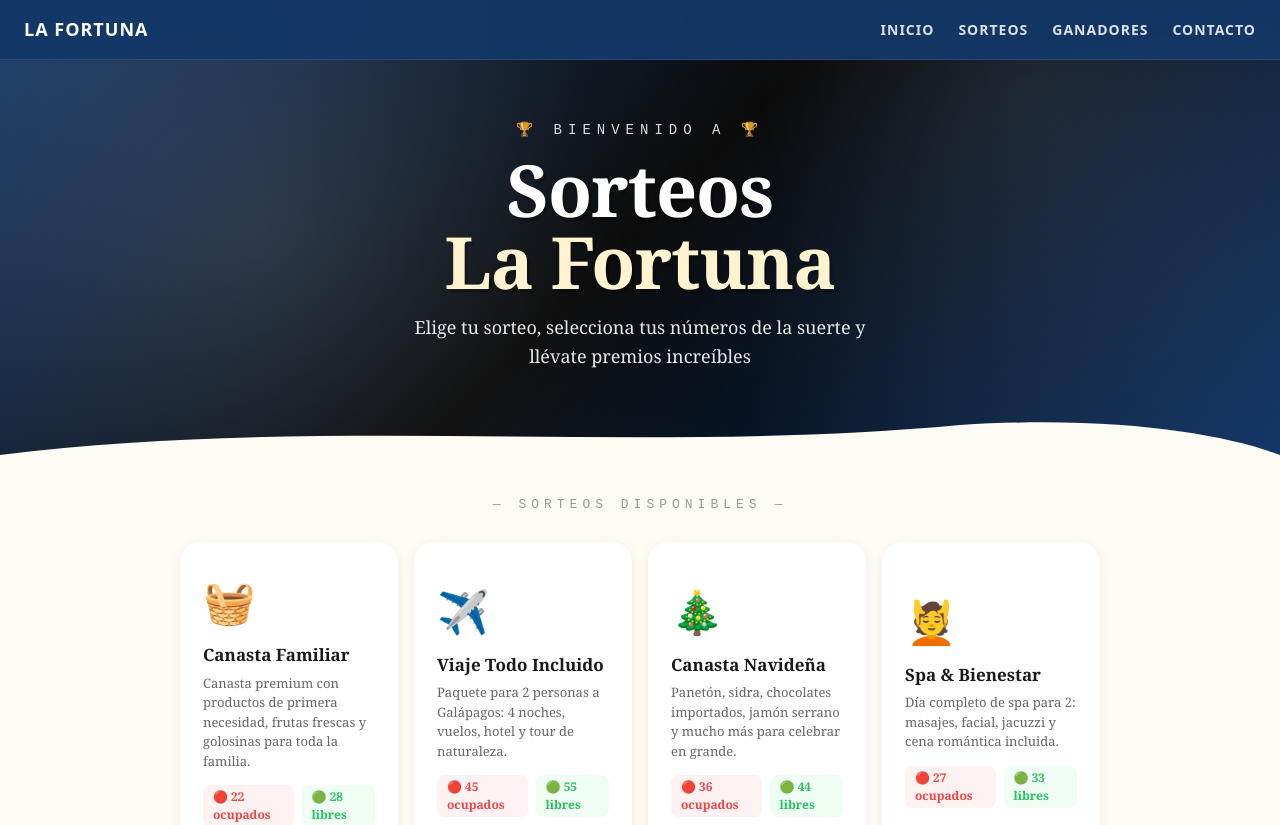
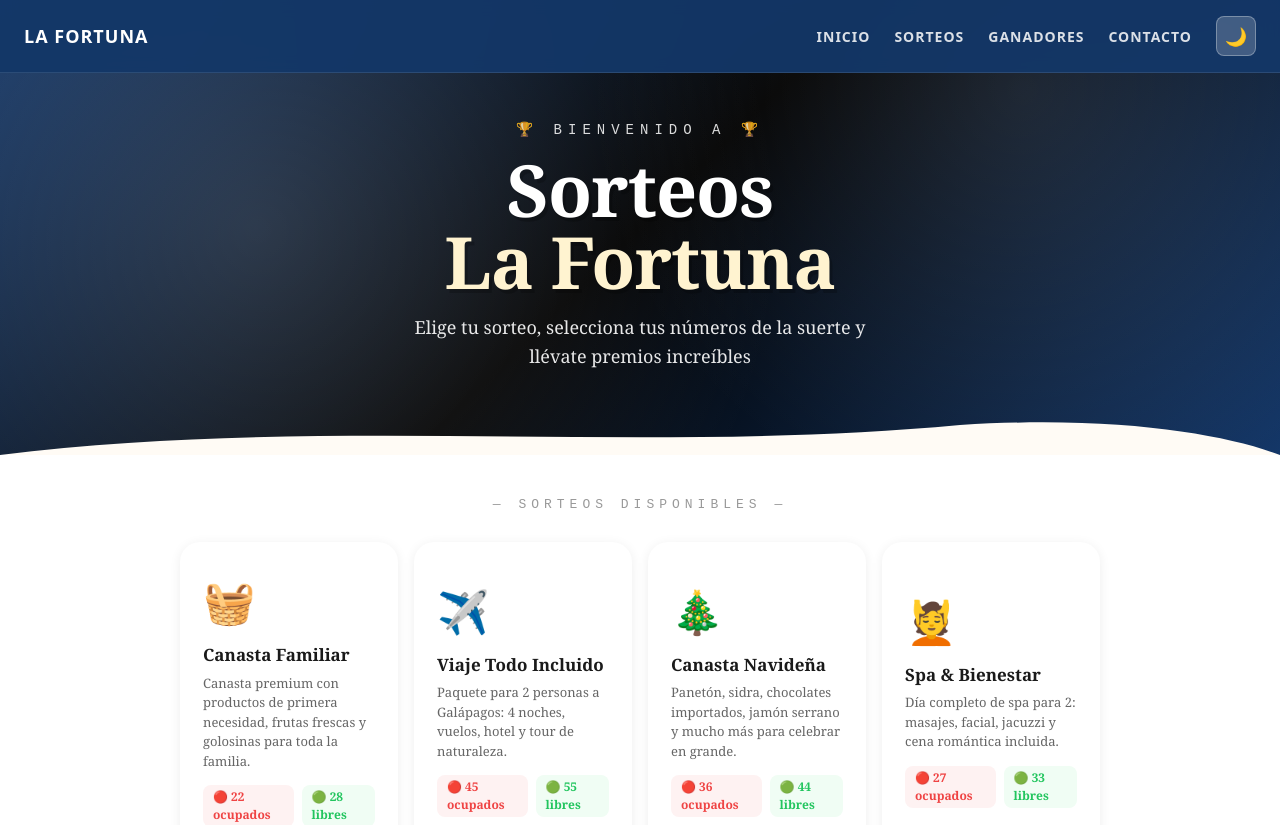
Before and after one commit to TeranHc/SorteosWeb, a Next.js app: page / in a window 1280 px wide. Shown: the top 825 px of the page. Built offline with nearby package versions, Linux system fonts and the light colour scheme.

Commit message:
Implementar modo oscuro en toda la página

```diff
--- a/src/app/page.js
+++ b/src/app/page.js
@@ -1,6 +1,6 @@
 "use client";
 
-import { useState } from "react";
+import { useState, useEffect } from "react";
 
 const PRIZES = [
   {
@@ -60,8 +60,24 @@ export default function SorteosPage() {
   const [takenMap, setTakenMap] = useState(initialTaken);
   const [userPicks, setUserPicks] = useState({});
   const [modal, setModal] = useState(null);
+  const [darkMode, setDarkMode] = useState(false);
+
+  useEffect(() => {
+    const savedDarkMode = localStorage.getItem("darkMode");
+    if (savedDarkMode !== null) {
+      setDarkMode(JSON.parse(savedDarkMode));
+    }
+  }, []);
+
+  useEffect(() => {
+    localStorage.setItem("darkMode", JSON.stringify(darkMode));
+  }, [darkMode]);
 
   const activePrize = PRIZES.find((p) => p.id === selected) || null;
+
+  const toggleDarkMode = () => {
+    setDarkMode(!darkMode);
+  };
 
   const handleNumberClick = (num) => {
     if (!selected) return;
@@ -91,7 +107,7 @@ export default function SorteosPage() {
   };
 
   return (
-    <div style={{ fontFamily: "'Georgia', 'Times New Roman', serif", minHeight: "100vh", backgroundColor: "#FFFBF5" }}>
+    <div style={{ fontFamily: "'Georgia', 'Times New Roman', serif", minHeight: "100vh", backgroundColor: darkMode ? "#1a1a1a" : "var(--brand-cream)", color: darkMode ? "#fff" : "#1a1a1a", transition: "all 0.3s ease" }}>
 
       {/* NAVBAR FLOTANTE */}
       <nav style={{
@@ -99,7 +115,7 @@ export default function SorteosPage() {
         top: 0,
         left: 0,
         right: 0,
-        backgroundColor: "rgba(20, 55, 104, 0.95)",
+        backgroundColor: darkMode ? "rgba(30, 30, 30, 0.95)" : "rgba(20, 55, 104, 0.95)",
         backdropFilter: "blur(8px)",
         zIndex: 1000,
         padding: "16px 24px",
@@ -107,13 +123,14 @@ export default function SorteosPage() {
         justifyContent: "space-between",
         alignItems: "center",
         borderBottom: "1px solid rgba(255,255,255,0.1)",
-        fontFamily: "system-ui, -apple-system, sans-serif"
+        fontFamily: "system-ui, -apple-system, sans-serif",
+        transition: "all 0.3s ease"
       }}>
         <div style={{ color: "#fff", fontWeight: "900", fontSize: "18px", letterSpacing: "1px" }}>
           LA FORTUNA
         </div>
 
-        <div style={{ display: "flex", gap: "24px" }}>
+        <div style={{ display: "flex", gap: "24px", alignItems: "center" }}>
           {[
             { name: "Inicio", link: "#inicio" },
             { name: "Sorteos", link: "#sorteos" },
@@ -136,19 +153,48 @@ export default function SorteosPage() {
               {item.name}
             </a>
           ))}
+
+          {/* Botón Toggle Modo Nocturno */}
+          <button
+            onClick={toggleDarkMode}
+            style={{
+              background: "rgba(255,255,255,0.2)",
+              border: "1px solid rgba(255,255,255,0.3)",
+              color: "#fff",
+              width: "40px",
+              height: "40px",
+              borderRadius: "8px",
+              cursor: "pointer",
+              display: "flex",
+              alignItems: "center",
+              justifyContent: "center",
+              fontSize: "18px",
+              transition: "all 0.3s ease"
+            }}
+            title={darkMode ? "Modo claro" : "Modo oscuro"}
+            onMouseEnter={(e) => e.target.style.background = "rgba(255,255,255,0.3)"}
+            onMouseLeave={(e) => e.target.style.background = "rgba(255,255,255,0.2)"}
+          >
+            {darkMode ? "☀️" : "🌙"}
+          </button>
         </div>
       </nav>
 
       {/* HEADER */}
       <header id="inicio" style={{
-        background: "linear-gradient(135deg, #143768 0%, #000000 50%, #143768 100%)",
+        background: darkMode
+          ? "linear-gradient(135deg, #0f0f0f 0%, #1a1a1a 50%, #0f0f0f 100%)"
+          : "linear-gradient(135deg, #143768 0%, #000000 50%, #143768 100%)",
         padding: "100px 0 0",
         position: "relative",
         overflow: "hidden",
+        transition: "all 0.3s ease"
       }}>
         <div style={{
           position: "absolute", inset: 0,
-          backgroundImage: "radial-gradient(circle at 20% 50%, rgba(255,255,255,0.15) 0%, transparent 50%), radial-gradient(circle at 80% 20%, rgba(255,255,255,0.1) 0%, transparent 40%)",
+          backgroundImage: darkMode
+            ? "radial-gradient(circle at 20% 50%, rgba(255,255,255,0.05) 0%, transparent 50%), radial-gradient(circle at 80% 20%, rgba(255,255,255,0.02) 0%, transparent 40%)"
+            : "radial-gradient(circle at 20% 50%, rgba(255,255,255,0.15) 0%, transparent 50%), radial-gradient(circle at 80% 20%, rgba(255,255,255,0.1) 0%, transparent 40%)",
         }} />
         <div style={{ position: "relative", textAlign: "center", padding: "20px 24px 44px" }}>
           <div style={{ fontSize: "14px", fontFamily: "monospace", letterSpacing: "6px", color: "rgba(255,255,255,0.85)", marginBottom: "12px", textTransform: "uppercase" }}>
@@ -195,12 +241,12 @@ export default function SorteosPage() {
                     border: isActive ? `3px solid ${prize.color}` : "3px solid transparent",
                     borderRadius: "20px",
                     padding: "24px 20px",
-                    background: isActive ? prize.accent : "#fff",
+                    background: isActive ? prize.accent : (darkMode ? "#2a2a2a" : "#fff"),
                     cursor: "pointer",
                     textAlign: "left",
                     boxShadow: isActive
                       ? `0 8px 32px ${prize.color}40`
-                      : "0 2px 12px rgba(0,0,0,0.07)",
+                      : (darkMode ? "0 2px 12px rgba(0,0,0,0.3)" : "0 2px 12px rgba(0,0,0,0.07)"),
                     transition: "all 0.25s ease",
                     transform: isActive ? "translateY(-4px)" : "none",
                     position: "relative",
@@ -215,13 +261,13 @@ export default function SorteosPage() {
                     }}>ACTIVO</div>
                   )}
                   <div style={{ fontSize: "42px", marginBottom: "10px" }}>{prize.emoji}</div>
-                  <h3 style={{ margin: "0 0 6px", fontSize: "17px", fontWeight: "800", color: "#1a1a1a" }}>{prize.name}</h3>
-                  <p style={{ margin: "0 0 14px", fontSize: "13px", color: "#666", lineHeight: 1.5 }}>{prize.description}</p>
+                  <h3 style={{ margin: "0 0 6px", fontSize: "17px", fontWeight: "800", color: darkMode ? "#ffffff" : "#1a1a1a" }}>{prize.name}</h3>
+                  <p style={{ margin: "0 0 14px", fontSize: "13px", color: darkMode ? "#aaa" : "#666", lineHeight: 1.5 }}>{prize.description}</p>
                   <div style={{ display: "flex", gap: "8px" }}>
-                    <span style={{ background: "#FEF2F2", color: "#EF4444", borderRadius: "8px", padding: "3px 10px", fontSize: "12px", fontWeight: "700" }}>
+                    <span style={{ background: darkMode ? "#3d2a2a" : "#FEF2F2", color: "#EF4444", borderRadius: "8px", padding: "3px 10px", fontSize: "12px", fontWeight: "700" }}>
                       🔴 {taken} ocupados
                     </span>
-                    <span style={{ background: "#F0FDF4", color: "#22C55E", borderRadius: "8px", padding: "3px 10px", fontSize: "12px", fontWeight: "700" }}>
+                    <span style={{ background: darkMode ? "#2a3d2a" : "#F0FDF4", color: "#22C55E", borderRadius: "8px", padding: "3px 10px", fontSize: "12px", fontWeight: "700" }}>
                       🟢 {free} libres
                     </span>
                   </div>
@@ -234,18 +280,19 @@ export default function SorteosPage() {
         {/* NUMBER GRID */}
         {activePrize && (
           <section style={{
-            background: "#fff",
+            background: darkMode ? "#2a2a2a" : "#fff",
             borderRadius: "24px",
             padding: "36px 28px",
-            boxShadow: "0 4px 32px rgba(0,0,0,0.08)",
+            boxShadow: darkMode ? "0 4px 32px rgba(0,0,0,0.3)" : "0 4px 32px rgba(0,0,0,0.08)",
             border: `2px solid ${activePrize.color}30`,
+            transition: "all 0.3s ease",
           }}>
             <div style={{ display: "flex", alignItems: "center", justifyContent: "space-between", flexWrap: "wrap", gap: "12px", marginBottom: "28px" }}>
               <div>
-                <h2 style={{ margin: 0, fontSize: "24px", fontWeight: "800", color: "#1a1a1a" }}>
+                <h2 style={{ margin: 0, fontSize: "24px", fontWeight: "800", color: darkMode ? "#ffffff" : "#1a1a1a" }}>
                   {activePrize.emoji} {activePrize.name}
                 </h2>
-                <p style={{ margin: "4px 0 0", fontSize: "14px", color: "#888" }}>
+                <p style={{ margin: "4px 0 0", fontSize: "14px", color: darkMode ? "#888" : "#888" }}>
                   Selecciona tus números de la suerte
                 </p>
               </div>
@@ -255,7 +302,7 @@ export default function SorteosPage() {
                   { color: "#FCA5A5", label: "Ocupado" },
                   { color: activePrize.color, label: "Tu selección" },
                 ].map((l) => (
-                  <div key={l.label} style={{ display: "flex", alignItems: "center", gap: "6px", fontSize: "13px", color: "#555" }}>
+                  <div key={l.label} style={{ display: "flex", alignItems: "center", gap: "6px", fontSize: "13px", color: darkMode ? "#bbb" : "#555" }}>
                     <div style={{ width: "16px", height: "16px", borderRadius: "4px", background: l.color }} />
                     {l.label}
                   </div>
@@ -273,8 +320,8 @@ export default function SorteosPage() {
               {Array.from({ length: activePrize.total }, (_, i) => i + 1).map((num) => {
                 const taken = takenMap[activePrize.id]?.has(num);
                 const picked = userPicks[activePrize.id]?.has(num);
-                let bg = "#F3F4F6";
-                let color = "#374151";
+                let bg = darkMode ? "#3a3a3a" : "#F3F4F6";
+                let color = darkMode ? "#ddd" : "#374151";
                 let border = "2px solid transparent";
                 let cursor = "pointer";
                 let shadow = "none";
@@ -306,7 +353,7 @@ export default function SorteosPage() {
 
             {/* Summary & Reserve */}
             <div style={{
-              background: activePrize.accent,
+              background: darkMode ? "#3a3a3a" : activePrize.accent,
               borderRadius: "16px",
               padding: "20px 24px",
               display: "flex",
@@ -315,10 +362,11 @@ export default function SorteosPage() {
               flexWrap: "wrap",
               gap: "16px",
               border: `1px solid ${activePrize.color}30`,
+              transition: "all 0.3s ease",
             }}>
               <div>
-                <p style={{ margin: 0, fontSize: "14px", color: "#666" }}>Números seleccionados:</p>
-                <p style={{ margin: "4px 0 0", fontSize: "16px", fontWeight: "800", color: "#1a1a1a" }}>
+                <p style={{ margin: 0, fontSize: "14px", color: darkMode ? "#aaa" : "#666" }}>Números seleccionados:</p>
+                <p style={{ margin: "4px 0 0", fontSize: "16px", fontWeight: "800", color: darkMode ? "#ffffff" : "#1a1a1a" }}>
                   {userPicks[activePrize.id]?.size > 0
                     ? [...(userPicks[activePrize.id])].sort((a, b) => a - b).join(", ")
                     : "Ninguno aún"}
@@ -348,7 +396,7 @@ export default function SorteosPage() {
         )}
 
         {!selected && (
-          <div style={{ textAlign: "center", padding: "60px 0", color: "#bbb" }}>
+          <div style={{ textAlign: "center", padding: "60px 0", color: darkMode ? "#666" : "#bbb" }}>
             <div style={{ fontSize: "56px", marginBottom: "16px" }}>☝️</div>
             <p style={{ fontSize: "18px", fontWeight: "600" }}>Selecciona un sorteo arriba para ver los números disponibles</p>
           </div>
@@ -356,7 +404,7 @@ export default function SorteosPage() {
 
         {/* GANADORES SECTION CON NÚMERO DE BOLETO */}
         <section id="ganadores" style={{ marginTop: "80px", textAlign: "center", scrollMarginTop: "100px" }}>
-          <h2 style={{ fontSize: "13px", letterSpacing: "5px", color: "#999", textTransform: "uppercase", marginBottom: "40px", fontFamily: "monospace" }}>
+          <h2 style={{ fontSize: "13px", letterSpacing: "5px", color: darkMode ? "#666" : "#999", textTransform: "uppercase", marginBottom: "40px", fontFamily: "monospace" }}>
             — Últimos Ganadores —
           </h2>
           <div style={{ display: "flex", justifyContent: "center", gap: "24px", flexWrap: "wrap", fontFamily: "system-ui, -apple-system, sans-serif" }}>
@@ -366,13 +414,14 @@ export default function SorteosPage() {
               { name: "Andrés B.", prize: "Spa & Bienestar", date: "05 Mar", ticket: "08" }
             ].map((g, i) => (
               <div key={i} style={{
-                background: "#fff",
+                background: darkMode ? "#2a2a2a" : "#fff",
                 padding: "24px 20px",
                 borderRadius: "20px",
-                boxShadow: "0 10px 30px rgba(0,0,0,0.05)",
+                boxShadow: darkMode ? "0 10px 30px rgba(0,0,0,0.3)" : "0 10px 30px rgba(0,0,0,0.05)",
                 minWidth: "220px",
                 position: "relative",
-                border: "1px solid #f0f0f0"
+                border: darkMode ? "1px solid #3a3a3a" : "1px solid #f0f0f0",
+                transition: "all 0.3s ease"
               }}>
                 {/* Insignia del número ganador */}
                 <div style={{
@@ -396,11 +445,11 @@ export default function SorteosPage() {
                 </div>
 
                 <div style={{ fontSize: "32px", marginBottom: "8px" }}>🏆</div>
-                <p style={{ fontWeight: "900", margin: "0 0 4px", color: "#1a1a1a", fontSize: "18px" }}>{g.name}</p>
+                <p style={{ fontWeight: "900", margin: "0 0 4px", color: darkMode ? "#ffffff" : "#1a1a1a", fontSize: "18px" }}>{g.name}</p>
                 <p style={{ color: "#FF6B35", fontSize: "14px", fontWeight: "700", margin: "0 0 12px" }}>{g.prize}</p>
 
-                <div style={{ background: "#F3F4F6", borderRadius: "8px", padding: "6px 12px", display: "inline-block" }}>
-                  <p style={{ color: "#6b7280", fontSize: "12px", margin: "0", fontWeight: "600" }}>📅 {g.date}</p>
+                <div style={{ background: darkMode ? "#3a3a3a" : "#F3F4F6", borderRadius: "8px", padding: "6px 12px", display: "inline-block", transition: "all 0.3s ease" }}>
+                  <p style={{ color: darkMode ? "#bbb" : "#6b7280", fontSize: "12px", margin: "0", fontWeight: "600" }}>📅 {g.date}</p>
                 </div>
               </div>
             ))}
@@ -412,19 +461,20 @@ export default function SorteosPage() {
           marginTop: "80px",
           textAlign: "center",
           scrollMarginTop: "100px",
-          background: "#fff",
+          background: darkMode ? "#2a2a2a" : "#fff",
           padding: "50px 20px",
           borderRadius: "24px",
-          boxShadow: "0 10px 40px rgba(0,0,0,0.04)",
-          fontFamily: "system-ui, -apple-system, sans-serif"
+          boxShadow: darkMode ? "0 10px 40px rgba(0,0,0,0.3)" : "0 10px 40px rgba(0,0,0,0.04)",
+          fontFamily: "system-ui, -apple-system, sans-serif",
+          transition: "all 0.3s ease"
         }}>
-          <h2 style={{ fontSize: "13px", letterSpacing: "5px", color: "#999", textTransform: "uppercase", marginBottom: "16px", fontFamily: "monospace" }}>
+          <h2 style={{ fontSize: "13px", letterSpacing: "5px", color: darkMode ? "#666" : "#999", textTransform: "uppercase", marginBottom: "16px", fontFamily: "monospace" }}>
             — Contáctanos —
           </h2>
-          <h3 style={{ fontSize: "32px", fontWeight: "900", color: "#1a1a1a", margin: "0 0 16px", letterSpacing: "-0.5px" }}>
+          <h3 style={{ fontSize: "32px", fontWeight: "900", color: darkMode ? "#ffffff" : "#1a1a1a", margin: "0 0 16px", letterSpacing: "-0.5px" }}>
             ¿Tienes alguna duda o quieres confirmar tu reserva?
           </h3>
-          <p style={{ color: "#666", maxWidth: "600px", margin: "0 auto 32px", lineHeight: "1.6", fontSize: "16px" }}>
+          <p style={{ color: darkMode ? "#bbb" : "#666", maxWidth: "600px", margin: "0 auto 32px", lineHeight: "1.6", fontSize: "16px" }}>
             Escríbenos directamente a nuestro WhatsApp o envíanos un correo. Nuestro equipo está listo para ayudarte con tus números y explicarte los métodos de pago.
           </p>
           <div style={{ display: "flex", justifyContent: "center", gap: "16px", flexWrap: "wrap" }}>
@@ -472,29 +522,35 @@ export default function SorteosPage() {
           <div
             onClick={(e) => e.stopPropagation()}
             style={{
-              background: "#fff", borderRadius: "28px", padding: "48px 40px",
-              maxWidth: "420px", width: "100%", textAlign: "center",
+              background: darkMode ? "#2a2a2a" : "#fff",
+              borderRadius: "28px",
+              padding: "48px 40px",
+              maxWidth: "420px",
+              width: "100%",
+              textAlign: "center",
               boxShadow: "0 24px 80px rgba(0,0,0,0.25)",
               animation: "popIn 0.35s cubic-bezier(0.175,0.885,0.32,1.275)",
+              transition: "all 0.3s ease"
             }}
           >
             <div style={{ fontSize: "64px", marginBottom: "16px" }}>🎉</div>
-            <h2 style={{ margin: "0 0 8px", fontSize: "26px", fontWeight: "900", color: "#1a1a1a" }}>
+            <h2 style={{ margin: "0 0 8px", fontSize: "26px", fontWeight: "900", color: darkMode ? "#ffffff" : "#1a1a1a" }}>
               ¡Reserva Exitosa!
             </h2>
-            <p style={{ color: "#666", marginBottom: "20px", fontSize: "16px", lineHeight: 1.6 }}>
+            <p style={{ color: darkMode ? "#bbb" : "#666", marginBottom: "20px", fontSize: "16px", lineHeight: 1.6 }}>
               Reservaste los números para <strong>{modal.prize.name}</strong>
             </p>
             <div style={{
-              background: modal.prize.accent, borderRadius: "14px", padding: "16px 20px",
+              background: darkMode ? "#3a3a3a" : modal.prize.accent, borderRadius: "14px", padding: "16px 20px",
               marginBottom: "28px", border: `1px solid ${modal.prize.color}30`,
+              transition: "all 0.3s ease"
             }}>
-              <p style={{ margin: 0, fontSize: "13px", color: "#888", marginBottom: "6px" }}>Tus números:</p>
+              <p style={{ margin: 0, fontSize: "13px", color: darkMode ? "#999" : "#888", marginBottom: "6px" }}>Tus números:</p>
               <p style={{ margin: 0, fontSize: "22px", fontWeight: "900", color: modal.prize.color, letterSpacing: "2px" }}>
                 {modal.nums.sort((a, b) => a - b).join("  ·  ")}
               </p>
             </div>
-            <p style={{ color: "#aaa", fontSize: "13px", marginBottom: "24px" }}>
+            <p style={{ color: darkMode ? "#888" : "#aaa", fontSize: "13px", marginBottom: "24px" }}>
               Guarda una captura de pantalla como comprobante y contáctanos para el pago 📸
             </p>
             <button
@@ -516,17 +572,18 @@ export default function SorteosPage() {
 
       {/* FOOTER */}
       <footer style={{
-        background: "#1a1a1a",
+        background: darkMode ? "#0f0f0f" : "#1a1a1a",
         color: "#fff",
         padding: "60px 20px 30px",
         marginTop: "40px",
         position: "relative",
         overflow: "hidden",
-        fontFamily: "system-ui, -apple-system, sans-serif"
+        fontFamily: "system-ui, -apple-system, sans-serif",
+        transition: "all 0.3s ease"
       }}>
         <div style={{ position: "absolute", top: 0, left: 0, width: "100%", height: "40px", overflow: "hidden", transform: "rotate(180deg)" }}>
           <svg viewBox="0 0 1200 40" preserveAspectRatio="none" style={{ width: "100%", height: "100%", display: "block" }}>
-            <path d="M0,40 C300,0 600,40 900,10 C1050,0 1150,20 1200,40 Z" fill="#FFFBF5" />
+            <path d="M0,40 C300,0 600,40 900,10 C1050,0 1150,20 1200,40 Z" fill={darkMode ? "#1a1a1a" : "#FFFBF5"} />
           </svg>
         </div>
 
@@ -542,7 +599,7 @@ export default function SorteosPage() {
               <h3 style={{ fontSize: "24px", fontWeight: "900", color: "#FF6B35", margin: "0 0 16px" }}>
                 Sorteos La Fortuna
               </h3>
-              <p style={{ color: "#aaa", fontSize: "14px", lineHeight: "1.6" }}>
+              <p style={{ color: darkMode ? "#888" : "#aaa", fontSize: "14px", lineHeight: "1.6" }}>
                 Llevando alegría y premios increíbles a todos nuestros participantes desde Guayaquil para todo el país.
               </p>
 
@@ -568,14 +625,15 @@ export default function SorteosPage() {
 
             {/* Columna 2: Pagos */}
             <div>
-              <h4 style={{ fontSize: "14px", letterSpacing: "2px", textTransform: "uppercase", color: "#666", marginBottom: "20px" }}>
+              <h4 style={{ fontSize: "14px", letterSpacing: "2px", textTransform: "uppercase", color: darkMode ? "#555" : "#666", marginBottom: "20px" }}>
                 Métodos de Pago
               </h4>
               <div style={{ display: "flex", flexWrap: "wrap", gap: "10px" }}>
                 {['💳 Visa', '💳 Master', '🏦 Transferencia', '📱 Deuna!'].map(metodo => (
                   <span key={metodo} style={{
-                    background: "#262626", padding: "6px 12px", borderRadius: "8px",
-                    fontSize: "12px", color: "#ccc", border: "1px solid #333"
+                    background: darkMode ? "#3a3a3a" : "#262626", padding: "6px 12px", borderRadius: "8px",
+                    fontSize: "12px", color: darkMode ? "#bbb" : "#ccc", border: darkMode ? "1px solid #4a4a4a" : "1px solid #333",
+                    transition: "all 0.3s ease"
                   }}>
                     {metodo}
                   </span>
@@ -585,10 +643,10 @@ export default function SorteosPage() {
 
             {/* Columna 3: Legal/Info */}
             <div>
-              <h4 style={{ fontSize: "14px", letterSpacing: "2px", textTransform: "uppercase", color: "#666", marginBottom: "20px" }}>
+              <h4 style={{ fontSize: "14px", letterSpacing: "2px", textTransform: "uppercase", color: darkMode ? "#555" : "#666", marginBottom: "20px" }}>
                 Información
               </h4>
-              <ul style={{ listStyle: "none", padding: 0, margin: 0, fontSize: "14px", color: "#aaa", lineHeight: "2" }}>
+              <ul style={{ listStyle: "none", padding: 0, margin: 0, fontSize: "14px", color: darkMode ? "#888" : "#aaa", lineHeight: "2" }}>
                 <li style={{ cursor: "pointer" }} className="hover:text-white transition-colors">Términos y Condiciones</li>
                 <li style={{ cursor: "pointer" }} className="hover:text-white transition-colors">Preguntas Frecuentes</li>
                 <li style={{ cursor: "pointer" }} className="hover:text-white transition-colors">Aviso de Privacidad</li>
@@ -596,9 +654,9 @@ export default function SorteosPage() {
             </div>
           </div>
 
-          <hr style={{ border: "0", borderTop: "1px solid #333", margin: "40px 0 20px" }} />
+          <hr style={{ border: "0", borderTop: `1px solid ${darkMode ? "#3a3a3a" : "#333"}`, margin: "40px 0 20px", transition: "all 0.3s ease" }} />
 
-          <div style={{ textAlign: "center", color: "#666", fontSize: "12px" }}>
+          <div style={{ textAlign: "center", color: darkMode ? "#555" : "#666", fontSize: "12px" }}>
             <p style={{ marginBottom: "8px" }}>© 2026 Sorteos La Fortuna. Todos los derechos reservados.</p>
             <p style={{ fontStyle: "italic" }}>🔞 El juego es solo para mayores de 18 años. Juega con responsabilidad.</p>
           </div>
```
